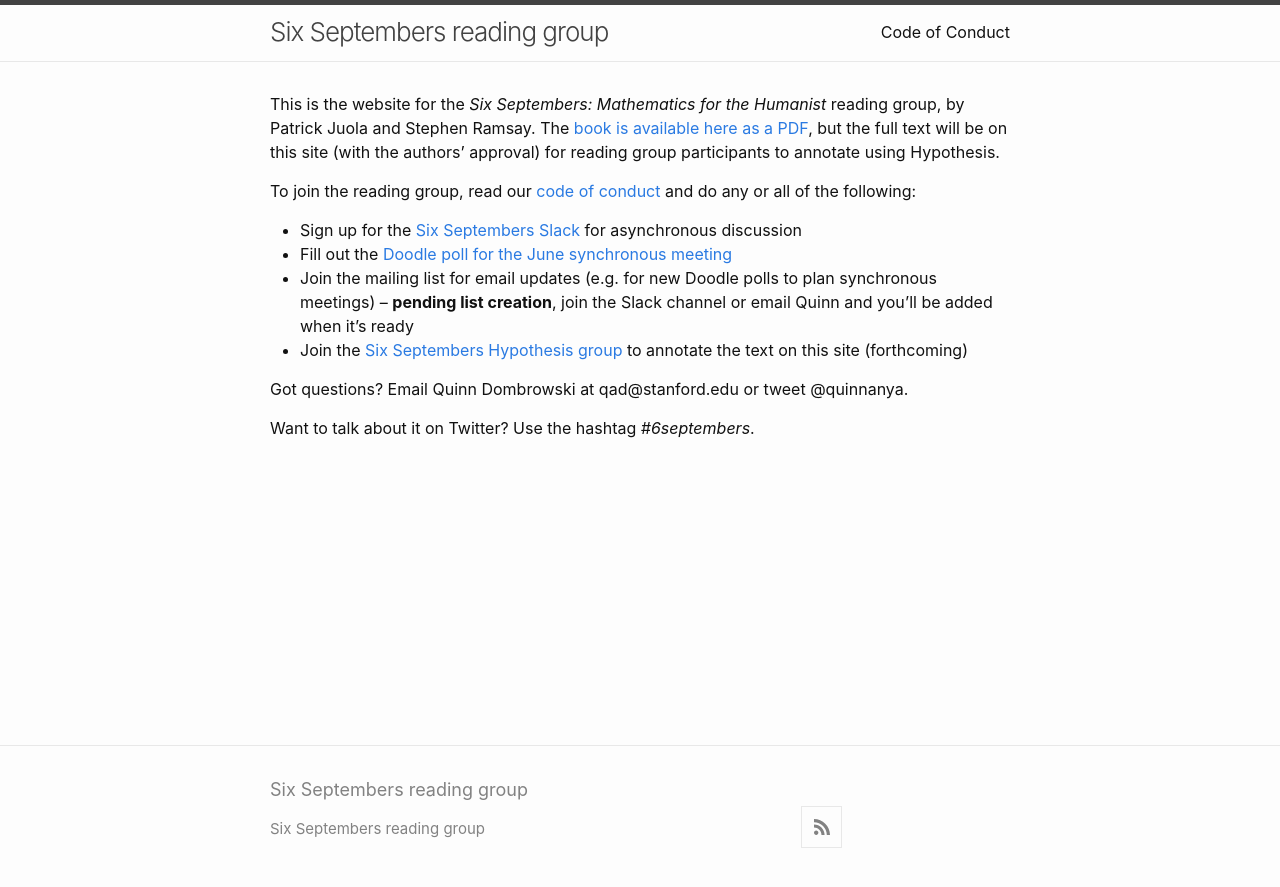
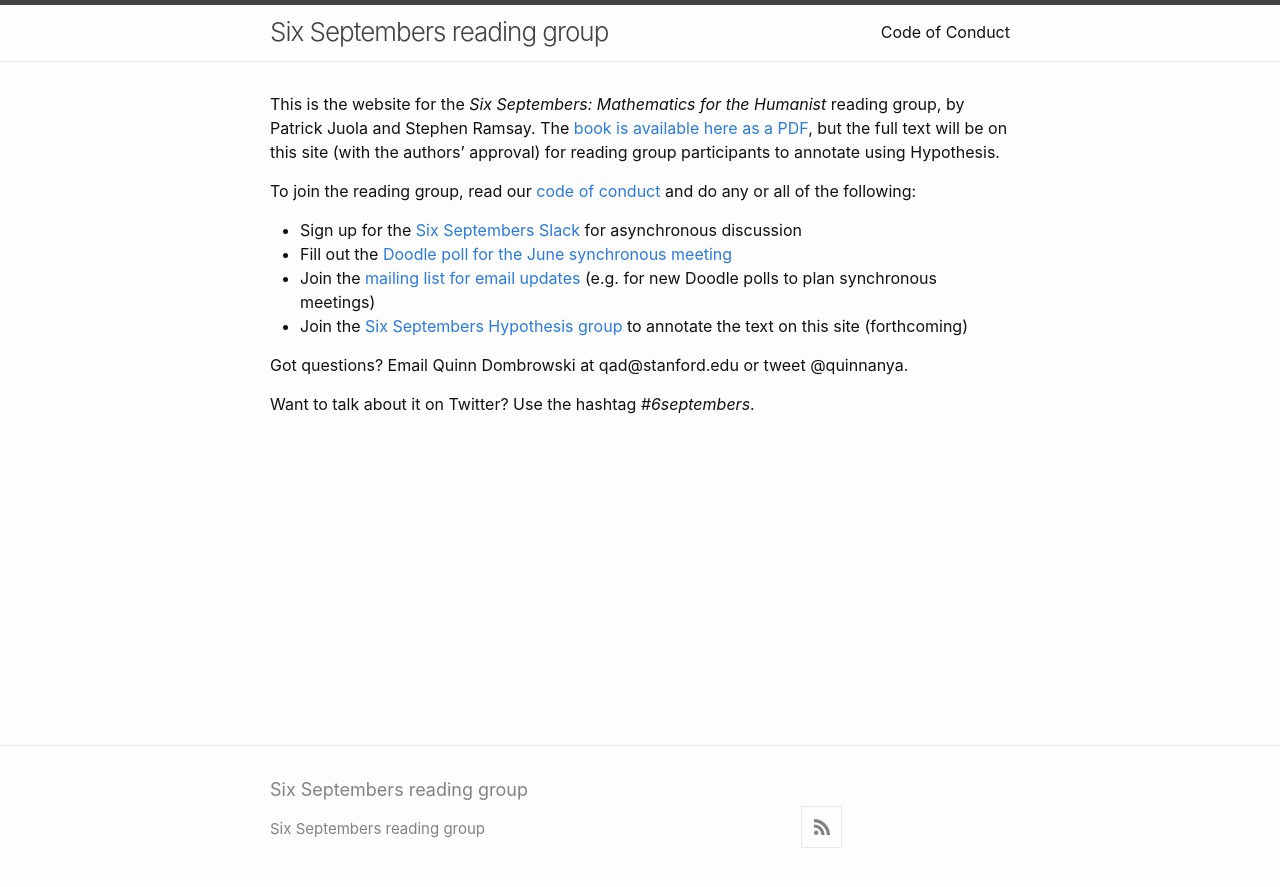
Before and after one commit to six-septembers/six-septembers.github.io, a Jekyll site: the page built from index.md, in a window 1280 px wide. Shown: the top 887 px of the page. Built offline with Jekyll 4.4.1, drawn with Linux system fonts in a browser that asks for light colours.

Commit message:
mailing list info

```diff
--- a/index.md
+++ b/index.md
@@ -8,7 +8,7 @@ To join the reading group, read our [code of conduct](codeofconduct.html) and do
 
 * Sign up for the [Six Septembers Slack](https://tinyurl.com/6septembers-slack) for asynchronous discussion
 * Fill out the [Doodle poll for the June synchronous meeting](https://doodle.com/poll/avk4w45nrvs29pix)
-* Join the mailing list for email updates (e.g. for new Doodle polls to plan synchronous meetings) -- **pending list creation**, join the Slack channel or email Quinn and you'll be added when it's ready
+* Join the [mailing list for email updates](https://mailman.stanford.edu/mailman/listinfo/six-septembers) (e.g. for new Doodle polls to plan synchronous meetings)
 * Join the [Six Septembers Hypothesis group](https://hypothes.is/groups/gEAzJy84/six-septembers) to annotate the text on this site (forthcoming)
 
 Got questions? Email Quinn Dombrowski at qad@stanford.edu or tweet @quinnanya.
```
